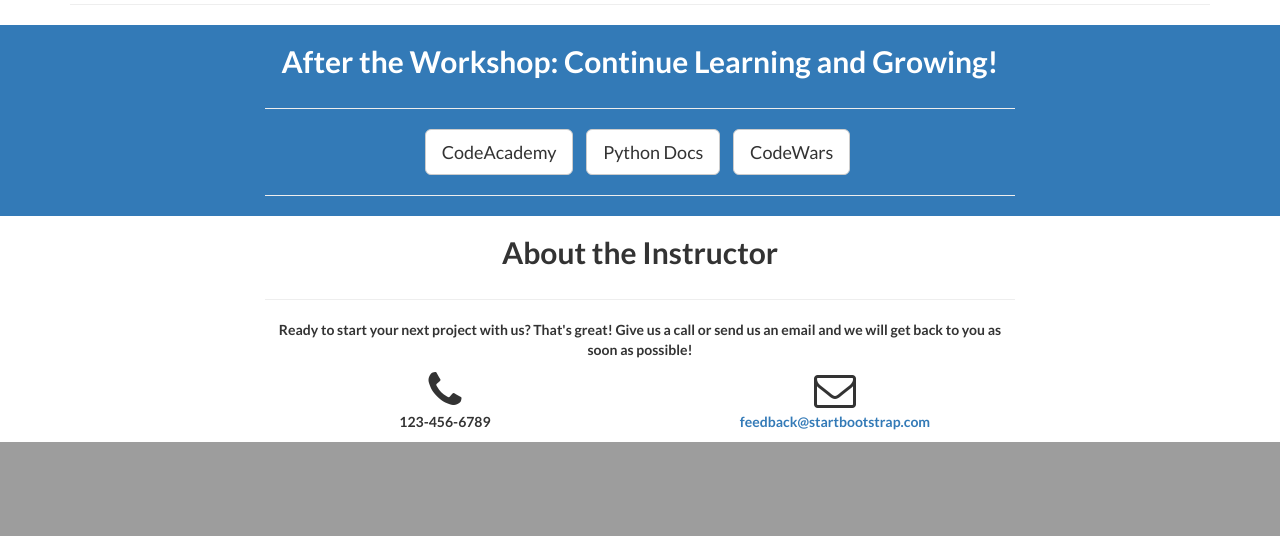
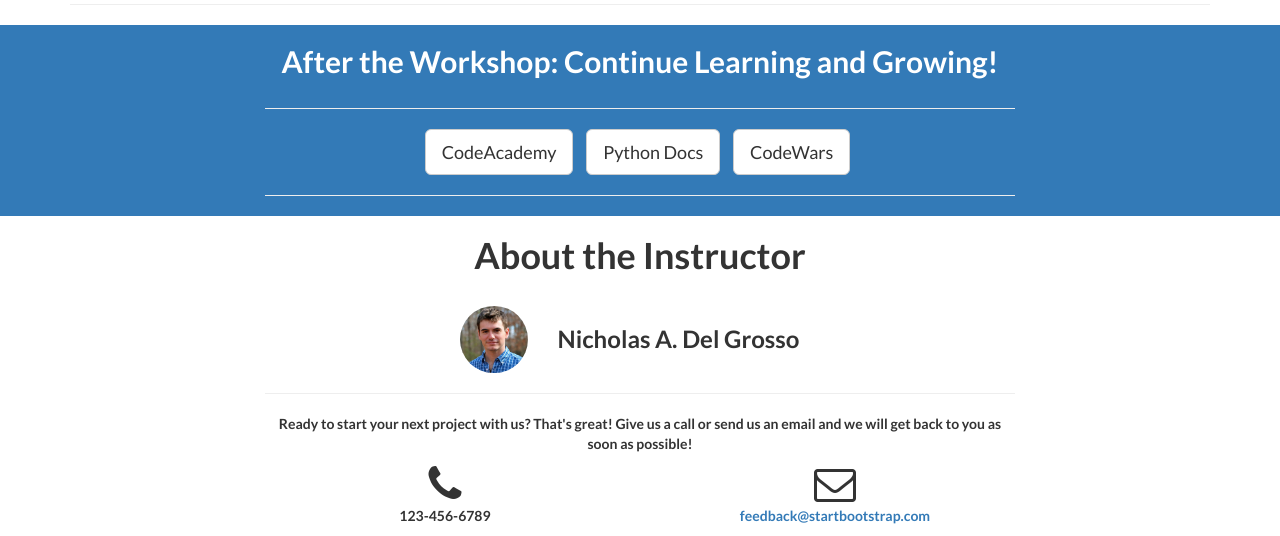
Before and after one commit to neuroneuro15/SciCourseSite2, a Flask app: page / in a window 1280 px wide. Shown: the part 1489-2025 px from the top of the page. Before the commit the page ends 1931 px from the top, so only its background shows below. Run offline with Flask 2, Linux system fonts and the light colour scheme; some libraries are stand-ins or nearby versions.

Commit message:
added profile pic, centered

```diff
--- a/app/templates/landing.html
+++ b/app/templates/landing.html
@@ -162,10 +162,24 @@
 
 
     <section id="contact">
-        <div class="container">
-            <div class="row">
+        <div class="container text-center">
+            <h1 class="section-heading">About the Instructor</h1>
+            <div class="img-centered">
+                <div class="row">
+                     <div class="col-md-4">
+                     </div>
+                     <div class="col-md-1">
+                          <img class="img-responsive img-circle" src="static/img/profilepic.jpg" alt="">
+                     </div>
+                     <div class="col-md-3 text-left">
+                         <h3>Nicholas A. Del Grosso</h3>
+                     </div>
+                    <div class="col-md-4">
+                     </div>
+                </div>
+            </div>
+            <div class="row text-center">
                 <div class="col-lg-8 col-lg-offset-2 text-center">
-                    <h2 class="section-heading">About the Instructor</h2>
                     <hr class="primary">
                     <p>Ready to start your next project with us? That's great! Give us a call or send us an email and we will get back to you as soon as possible!</p>
                 </div>
```
Also changed, not shown: app/static/img/profilepic.jpg (added).
